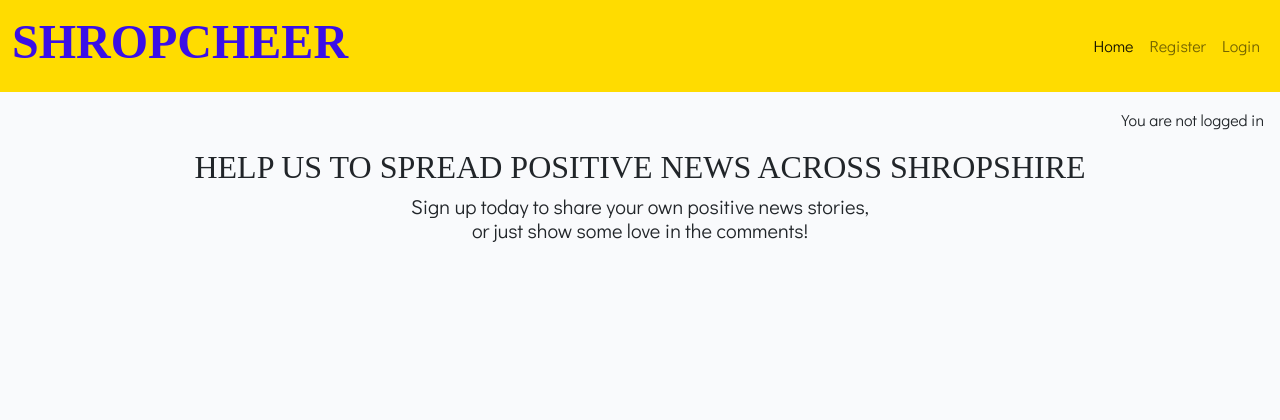
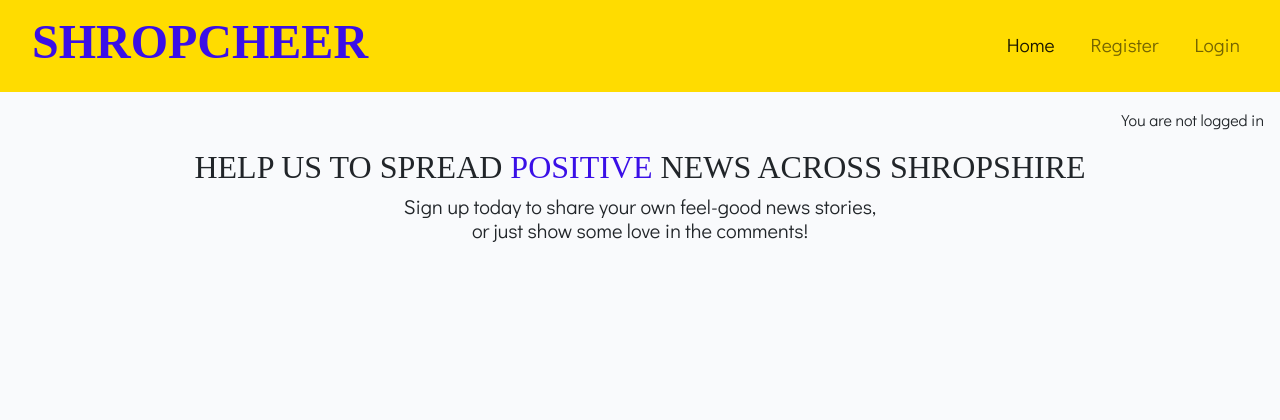
Before and after one commit to CI-Stu/Shropcheer, a Django app: page / in a window 1280 px wide. Shown: the top 420 px of the page. Run offline with Django 4.2, Linux system fonts and the light colour scheme; data that the repository does not hold is empty; some web fonts are replaced.

Commit message:
navbar styling

```diff
--- a/static/css/style.css
+++ b/static/css/style.css
@@ -1,12 +1,14 @@
 body {
     background-color: #F9FAFC;
     font-family: Didact Gothic;
+
 }
 
 /* Nav */
 
 .shropnav {
     background-color: #ffdc00;
+    padding-left: 20px;
 }
 
 .navname {
@@ -18,9 +20,12 @@ body {
 
 #navbarText {
     padding-left: 200px;
-    color: #3a0fe7;
+    font-size: 1.2rem;
 
+}
 
+.nav-link {
+    margin-right: 20px;
 }
 
 /* Home Page */
@@ -30,6 +35,10 @@ body {
     font-weight: 100;
     text-transform: uppercase;
 
+}
+
+.opening-message strong {
+    color: #3a0fe7;
 }
 
 .opening-message h5 {
--- a/stories/templates/stories/index.html
+++ b/stories/templates/stories/index.html
@@ -7,7 +7,7 @@
     <div class="row">
         <div class="col-md-12 text-center opening-message">
             <h2>Help us to spread <strong>positive</strong> news across Shropshire</h2>
-            <h5>Sign up today to share your own positive news stories,<br> or just show some love in the comments!</h5><br>
+            <h5>Sign up today to share your own feel-good news stories,<br> or just show some love in the comments!</h5><br>
         </div>
         <!-- Stories Column -->
         <div class="col-12 mt-3 left">
```
